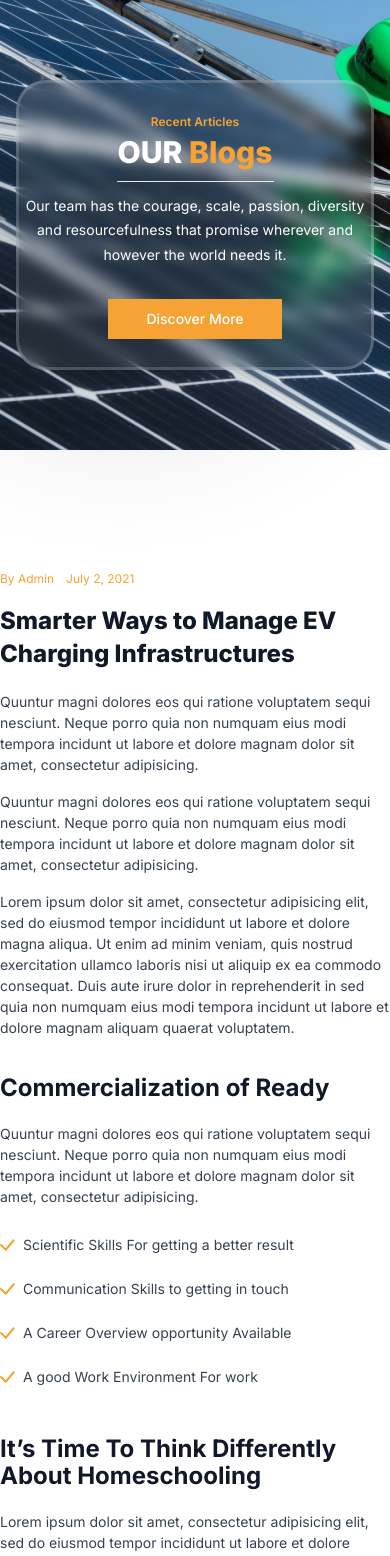
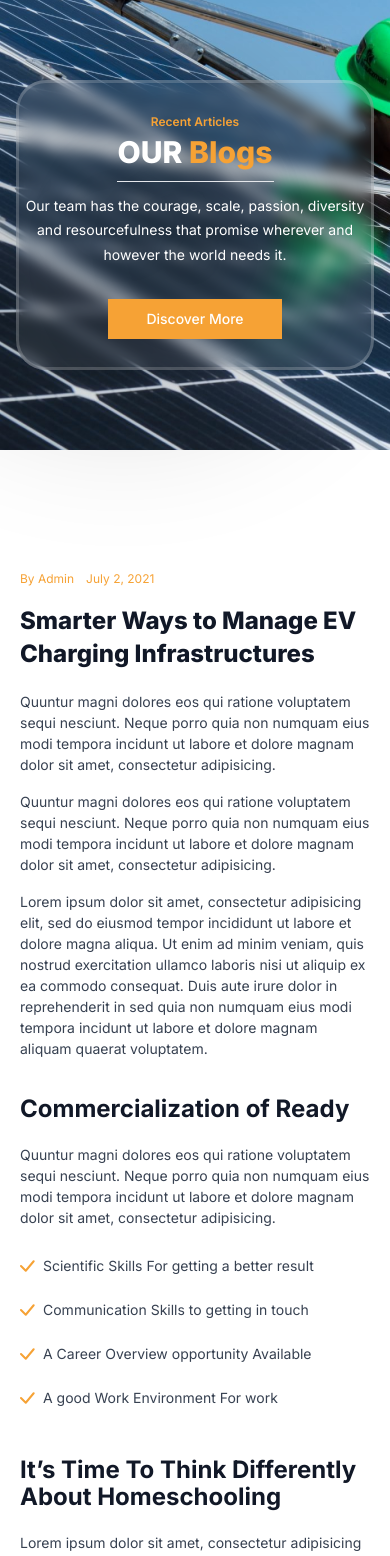
Before and after one commit to usmanashrf/lt_solar, a Next.js app: page /blog in a window 390 px wide. Shown: the top 1556 px of the page. Built offline with nearby package versions, Linux system fonts and the light colour scheme.

Commit message:
Update page.tsx

```diff
--- a/src/app/blog/page.tsx
+++ b/src/app/blog/page.tsx
@@ -49,7 +49,7 @@ const Blog = () => {
                 </div>
             </section>
 
-            <section className=' flex sm:flex-row flex-col gap-8 prose-p:leading-normal max-w-[1100px] prose-h4:text-[20px] prose-h4:my-0 mx-auto prose sm:prose-h5:text-base prose-h5:text-[12px] max-sm:prose-h5:leading-normal prose-img:my-4 sm:prose-h1:text-[44px] prose-h1:text-[24px] prose-xl prose-h3:text-[20px] sm:prose-h2:text-[36px] prose-h2:text-[24px] prose-h1:leading-snug sm:prose-p:text-[16px] prose-p:text-[14px] prose-p:my-0 pt-[120px]'>
+            <section className='max-md:px-5 flex sm:flex-row flex-col gap-8 prose-p:leading-normal max-w-[1100px] prose-h4:text-[20px] prose-h4:my-0 mx-auto prose sm:prose-h5:text-base prose-h5:text-[12px] max-sm:prose-h5:leading-normal prose-img:my-4 sm:prose-h1:text-[44px] prose-h1:text-[24px] prose-xl prose-h3:text-[20px] sm:prose-h2:text-[36px] prose-h2:text-[24px] prose-h1:leading-snug sm:prose-p:text-[16px] prose-p:text-[14px] prose-p:my-0 pt-[120px]'>
                 {/* Left Side */}
                 <div className='max-w-[635.179px]'>
                     <div className='text-[#F6A235] flex gap-3'>
```
